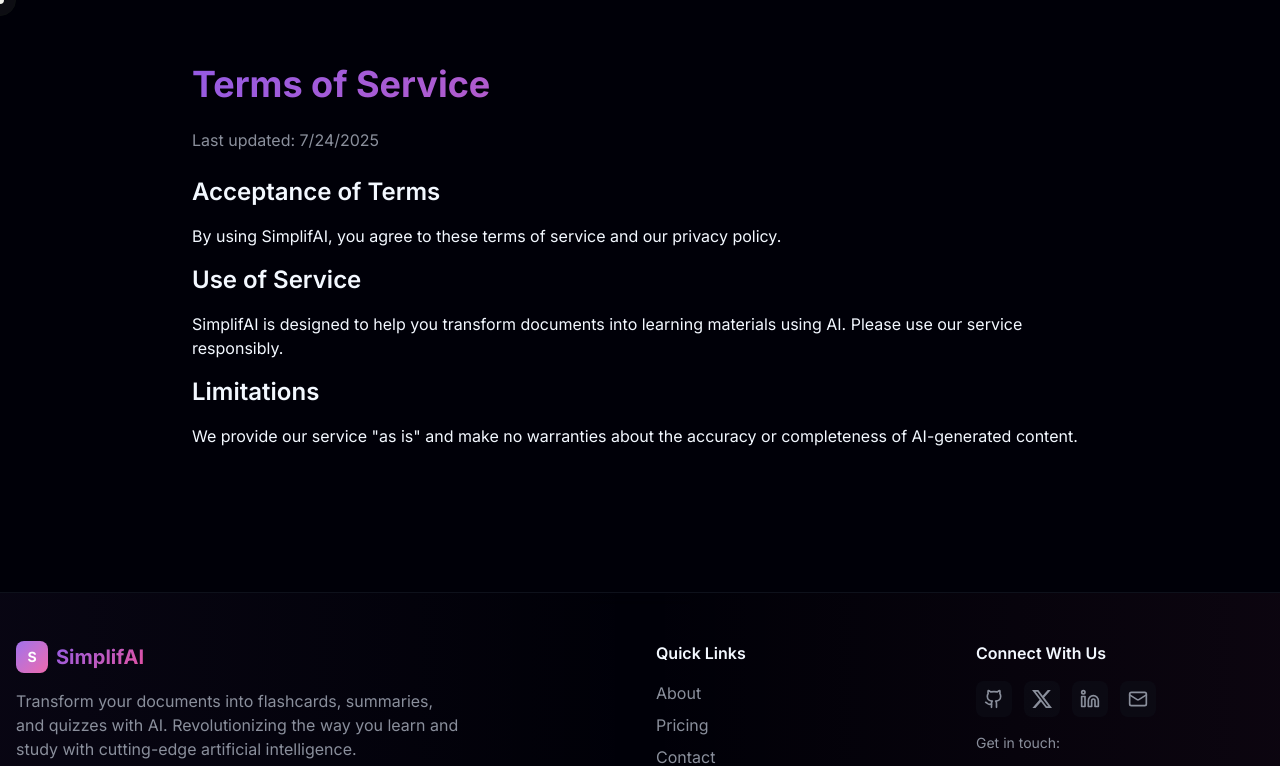
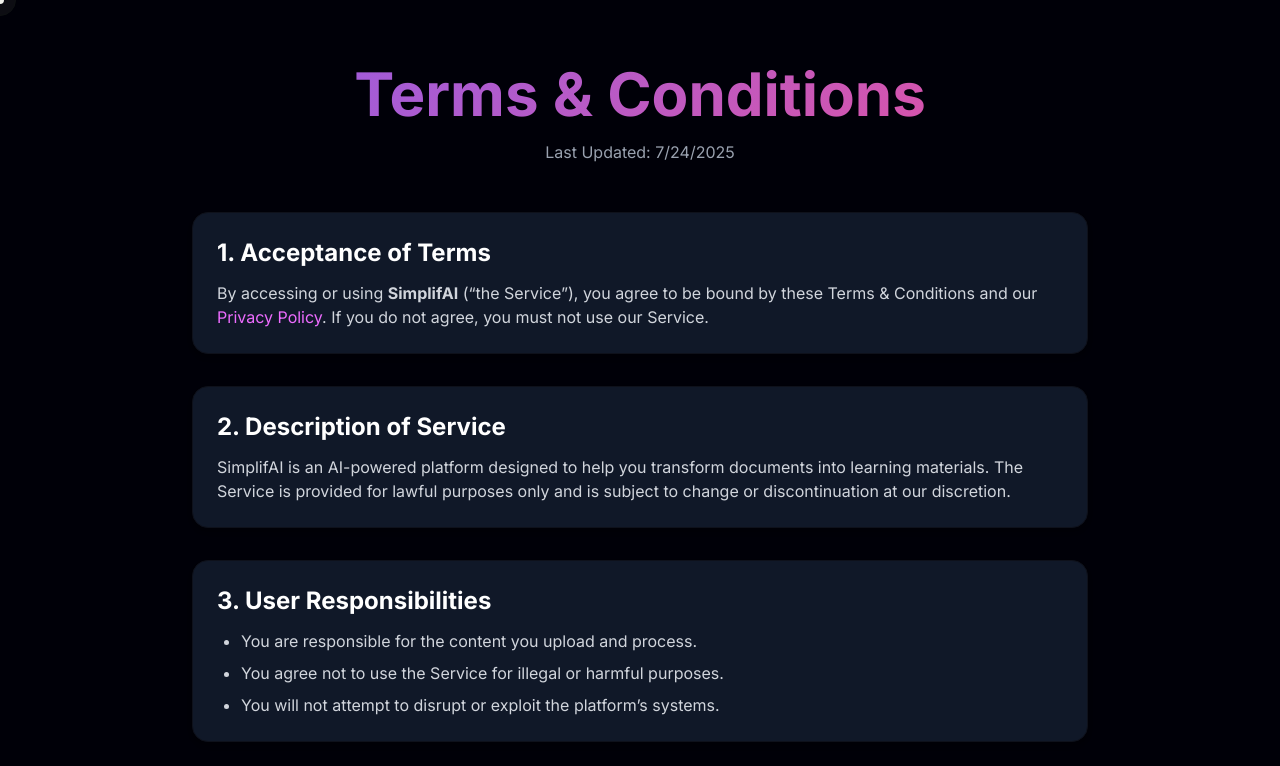
Before and after one commit to TiwariDivya25/SimplifAI_Gssoc2025, a Next.js app: page /terms in a window 1280 px wide. Shown: the top 766 px of the page. Built offline with nearby package versions, Linux system fonts and the light colour scheme.

Commit message:
Improved the ui of Contact and terms and condition page

```diff
--- a/app/privacy/page.tsx
+++ b/app/privacy/page.tsx
@@ -3,28 +3,69 @@ import type React from "react";
 export default function PrivacyPage() {
 	return (
 		<div className="container mx-auto px-4 py-16">
-			<div className="max-w-4xl mx-auto">
-				<h1 className="text-4xl font-bold text-gradient-purple-pink mb-6">Privacy Policy</h1>
-				<div className="prose prose-neutral dark:prose-invert max-w-none">
-					<p className="text-muted-foreground mb-6">
-						Last updated: {new Date().toLocaleDateString()}
+			{/* Title Section */}
+			<div className="max-w-2xl mx-auto text-center">
+				<h1 className="text-5xl md:text-6xl font-bold text-gradient-purple-pink mb-4">
+					Privacy Policy
+				</h1>
+				<p className="text-muted-foreground mb-10">
+					Last updated: {new Date().toLocaleDateString()}
+				</p>
+			</div>
+
+			{/* Content */}
+			<div className="max-w-3xl mx-auto space-y-8">
+				<section className="bg-card p-6 rounded-2xl shadow-sm border border-gray-200 dark:border-gray-800">
+					<h2 className="text-2xl font-semibold mb-3">1. Data Collection</h2>
+					<p className="text-gray-400 leading-relaxed">
+						At <strong>SimplifAI</strong>, we respect your privacy and are committed
+						to safeguarding your personal information. We collect only the minimal
+						data required to deliver our AI-powered learning services and improve
+						user experience.
 					</p>
+				</section>
 
-					<h2 className="text-2xl font-semibold mb-4">Data Collection</h2>
-					<p className="mb-4">
-						At SimplifAI, we prioritize your privacy. We collect only the minimal data necessary to provide our AI-powered learning services.
+				<section className="bg-card p-6 rounded-2xl shadow-sm border border-gray-200 dark:border-gray-800">
+					<h2 className="text-2xl font-semibold mb-3">2. Document Processing</h2>
+					<p className="text-gray-400 leading-relaxed">
+						Any documents you upload are processed securely within our system. They
+						are never shared with third parties. Temporary storage is used solely
+						for processing purposes, and files are automatically deleted once the
+						process is complete.
 					</p>
+				</section>
 
-					<h2 className="text-2xl font-semibold mb-4">Document Processing</h2>
-					<p className="mb-4">
-						Your uploaded documents are processed securely and are never shared with third parties. Files are temporarily stored for processing and then deleted.
+				<section className="bg-card p-6 rounded-2xl shadow-sm border border-gray-200 dark:border-gray-800">
+					<h2 className="text-2xl font-semibold mb-3">3. Security</h2>
+					<p className="text-gray-400 leading-relaxed">
+						We employ industry-standard security practices, including encryption
+						and secure servers, to protect your data at every step. Regular
+						security reviews ensure compliance with privacy regulations and
+						safeguard your trust.
 					</p>
+				</section>
 
-					<h2 className="text-2xl font-semibold mb-4">Security</h2>
-					<p className="mb-4">
-						We implement industry-standard security measures to protect your data and ensure your privacy is maintained at all times.
+				<section className="bg-card p-6 rounded-2xl shadow-sm border border-gray-200 dark:border-gray-800">
+					<h2 className="text-2xl font-semibold mb-3">4. Your Rights</h2>
+					<p className="text-gray-400 leading-relaxed">
+						You have the right to request access to, correction of, or deletion of
+						your personal data. For any privacy-related concerns, you can contact
+						our support team at{" "}
+						<a
+							href="mailto:support@simplifai.com"
+							className="text-fuchsia-500 hover:underline"
+						>
+							support@simplifai.com
+						</a>
+						.
 					</p>
-				</div>
+				</section>
+
+				<section className="bg-card p-6 rounded-2xl shadow-sm border border-gray-200 dark:border-gray-800">
+					<p className="italic text-sm text-gray-400 text-center md:text-left">
+						By using our services, you consent to the terms of this Privacy Policy.
+					</p>
+				</section>
 			</div>
 		</div>
 	);
--- a/app/terms/page.tsx
+++ b/app/terms/page.tsx
@@ -2,28 +2,142 @@ import type React from "react";
 
 export default function TermsPage() {
 	return (
-		<div className="container mx-auto px-4 py-16">
+		<div className="container mx-auto px-4 py-12 sm:py-16">
 			<div className="max-w-4xl mx-auto">
-				<h1 className="text-4xl font-bold text-gradient-purple-pink mb-6">Terms of Service</h1>
-				<div className="prose prose-neutral dark:prose-invert max-w-none">
-					<p className="text-muted-foreground mb-6">
-						Last updated: {new Date().toLocaleDateString()}
-					</p>
+				{/* Page Title */}
+				<h1 className="text-4xl sm:text-5xl md:text-6xl font-bold text-gradient-purple-pink mb-4 text-center">
+					Terms & Conditions
+				</h1>
 
-					<h2 className="text-2xl font-semibold mb-4">Acceptance of Terms</h2>
-					<p className="mb-4">
-						By using SimplifAI, you agree to these terms of service and our privacy policy.
-					</p>
+				<p className="text-center text-gray-400 mb-12 text-sm sm:text-base">
+					Last Updated: {new Date().toLocaleDateString()}
+				</p>
 
-					<h2 className="text-2xl font-semibold mb-4">Use of Service</h2>
-					<p className="mb-4">
-						SimplifAI is designed to help you transform documents into learning materials using AI. Please use our service responsibly.
-					</p>
-
-					<h2 className="text-2xl font-semibold mb-4">Limitations</h2>
-					<p className="mb-4">
-						We provide our service &quot;as is&quot; and make no warranties about the accuracy or completeness of AI-generated content.
-					</p>
+				{/* Dark Cards */}
+				<div className="space-y-6 sm:space-y-8">
+					{[
+						{
+							title: "1. Acceptance of Terms",
+							content: (
+								<p className="text-gray-300">
+									By accessing or using <strong>SimplifAI</strong> (“the Service”), you agree
+									to be bound by these Terms & Conditions and our{" "}
+									<a
+										href="/privacy-policy"
+										className="text-fuchsia-400 hover:underline"
+									>
+										Privacy Policy
+									</a>
+									. If you do not agree, you must not use our Service.
+								</p>
+							),
+						},
+						{
+							title: "2. Description of Service",
+							content: (
+								<p className="text-gray-300">
+									SimplifAI is an AI-powered platform designed to help you transform
+									documents into learning materials. The Service is provided for lawful
+									purposes only and is subject to change or discontinuation at our
+									discretion.
+								</p>
+							),
+						},
+						{
+							title: "3. User Responsibilities",
+							content: (
+								<ul className="list-disc pl-6 space-y-2 text-gray-300">
+									<li>You are responsible for the content you upload and process.</li>
+									<li>You agree not to use the Service for illegal or harmful purposes.</li>
+									<li>You will not attempt to disrupt or exploit the platform’s systems.</li>
+								</ul>
+							),
+						},
+						{
+							title: "4. Intellectual Property",
+							content: (
+								<p className="text-gray-300">
+									All intellectual property related to the Service, including but not limited
+									to software, design, branding, and AI models, is owned by SimplifAI or its
+									licensors. You may not reproduce, distribute, or modify any part of the
+									Service without prior written consent.
+								</p>
+							),
+						},
+						{
+							title: "5. AI-Generated Content Disclaimer",
+							content: (
+								<p className="text-gray-300">
+									AI-generated outputs may not always be accurate, complete, or up-to-date.
+									You should independently verify information before relying on it.
+									SimplifAI is not responsible for any decisions made based on AI-generated
+									content.
+								</p>
+							),
+						},
+						{
+							title: "6. Limitation of Liability",
+							content: (
+								<p className="text-gray-300">
+									The Service is provided “as is” without any warranties. To the maximum
+									extent permitted by law, SimplifAI shall not be liable for any damages
+									arising from your use of the Service.
+								</p>
+							),
+						},
+						{
+							title: "7. Termination",
+							content: (
+								<p className="text-gray-300">
+									We reserve the right to suspend or terminate your access to the Service at
+									any time, without prior notice, if we believe you have violated these
+									Terms.
+								</p>
+							),
+						},
+						{
+							title: "8. Governing Law",
+							content: (
+								<p className="text-gray-300">
+									These Terms are governed by and construed in accordance with the laws of
+									your jurisdiction. Any disputes shall be resolved exclusively in the
+									competent courts of that jurisdiction.
+								</p>
+							),
+						},
+						{
+							title: "9. Changes to Terms",
+							content: (
+								<p className="text-gray-300">
+									We may update these Terms from time to time. Continued use of the Service
+									after changes means you accept the revised Terms.
+								</p>
+							),
+						},
+						{
+							title: "10. Contact Us",
+							content: (
+								<p className="text-gray-300">
+									If you have any questions about these Terms, please contact us at{" "}
+									<a
+										href="mailto:contact@simplifai.com"
+										className="text-fuchsia-400 hover:underline"
+									>
+										contact@simplifai.com
+									</a>
+									.
+								</p>
+							),
+						},
+					].map((section, idx) => (
+						<div
+							key={idx}
+							className="p-5 sm:p-6 border border-gray-700 rounded-2xl shadow-md hover:shadow-lg transition-shadow duration-300 bg-gray-900"
+						>
+							<h2 className="text-xl sm:text-2xl font-bold mb-3 text-white">{section.title}</h2>
+							{section.content}
+						</div>
+					))}
 				</div>
 			</div>
 		</div>
```
Also changed, not shown: app/contact/page.tsx (+53 -13 lines).
